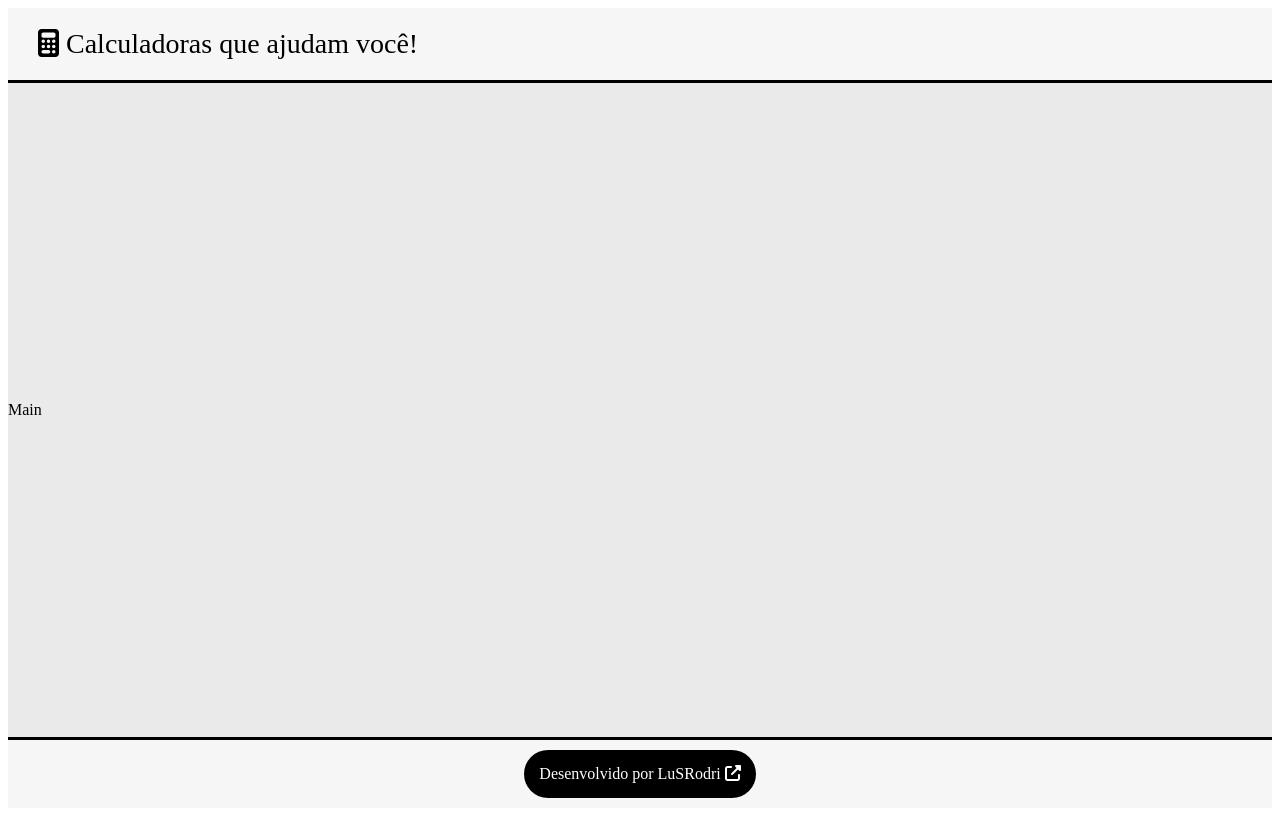
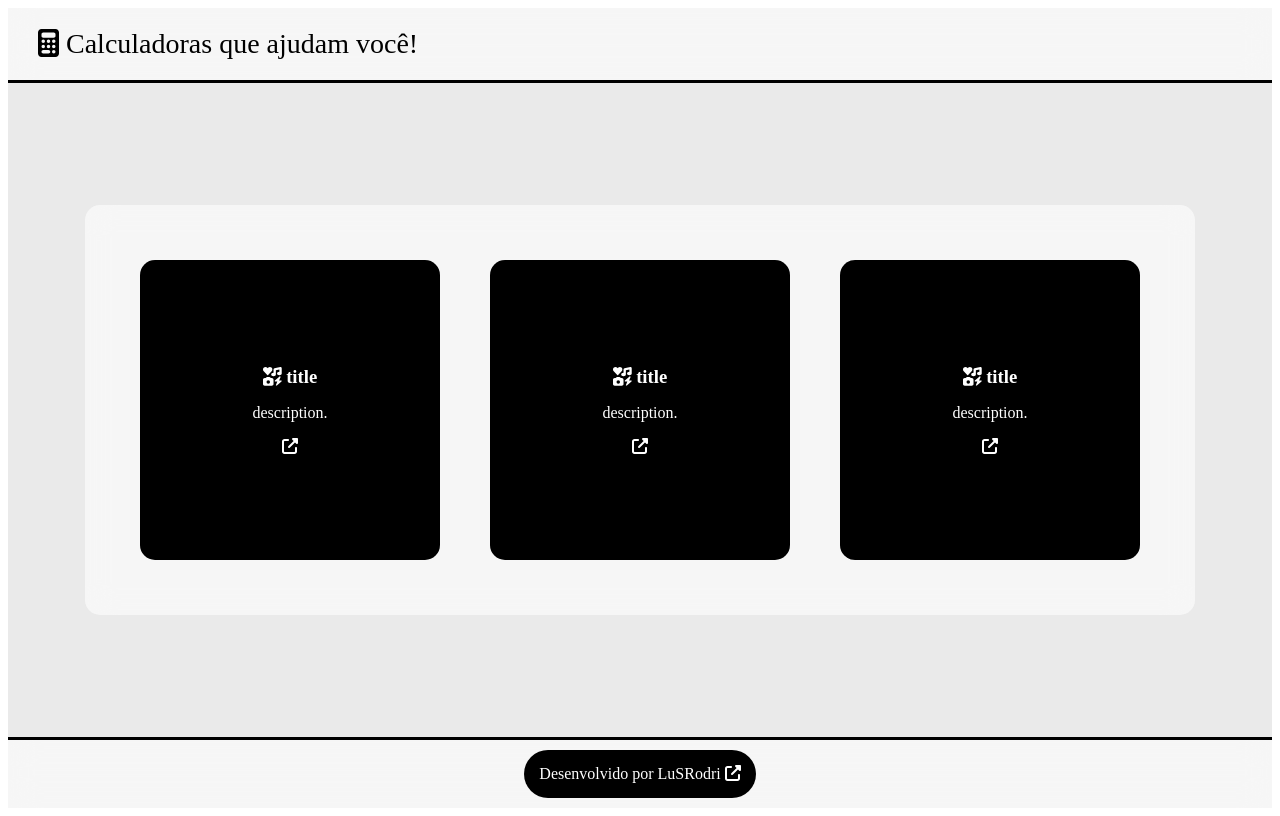
Before and after one commit to LuSrodri/calcule-pra-mim, a Next.js app: page / in a window 1280 px wide. Built offline with nearby package versions, Linux system fonts and the light colour scheme.

Commit message:
Desenvolvendo a Home

```diff
--- /dev/null
+++ b/components/Card.js
@@ -0,0 +1,16 @@
+import styles from '@/styles/Card.module.css';
+import { FontAwesomeIcon } from '@fortawesome/react-fontawesome'
+import { faIcons, faUpRightFromSquare } from '@fortawesome/free-solid-svg-icons'
+import Link from 'next/link';
+
+export default function Card({ title, icon, description, path }) {
+    return (
+        <div className={styles.Card}>
+            <Link href={path || "/"}>
+                <h3>{icon || <FontAwesomeIcon icon={faIcons} />} {title || "title"}</h3>
+                <p>{description || "description."}</p>
+                <FontAwesomeIcon icon={faUpRightFromSquare} />
+            </Link>
+        </div>
+    );
+}
--- a/components/Main.js
+++ b/components/Main.js
@@ -1,7 +1,12 @@
-
+import styles from '@/styles/Main.module.css';
+import Card from './Card';
 
 export default function Main() {
     return (
-        <main>Main</main>
+        <main className={styles.Main}>
+            <Card></Card>
+            <Card></Card>
+            <Card></Card>
+        </main>
     );
 }
--- a/pages/index.js
+++ b/pages/index.js
@@ -8,8 +8,22 @@ export default function Home() {
   return (
     <div className={styles.main}>
       <Head>
-        <title>Create Next App</title>
-        <meta name="description" content="Generated by create next app" />
+        <title>Calculadoras que ajudam você - Calcule pra mim!</title>
+
+        <meta name="description" content="Calculadoras que ajudam você. Calculadora de IMC, peso ideal." />
+        <meta name="keywords" content="calcule, calculadora, calculadoras, imc, peso, ideal, massa, corporal, índice, lusrodri, ajudar, ajudarem, altura, kg, saúde, pra, mim, ajudam" />
+
+        <meta property="og:title" content="Calculadoras que ajudam você - Calcule pra mim!" />
+        <meta property="og:type" content="website" />
+        <meta property="og:description" content="Calculadoras que ajudam você. Calculadora de IMC, peso ideal." />
+        <meta property="og:url" content="https://calculepramim.com" />
+        <meta property="og:image" content="/calcule-pra-mim-logo.png" />
+
+        <meta name="twitter:title" content="Calculadoras que ajudam você - Calcule pra mim!" />
+        <meta name="twitter:description" content="Calculadoras que ajudam você. Calculadora de IMC, peso ideal." />
+        <meta name="twitter:image" content="/calcule-pra-mim-logo.png" />
+        <meta name="twitter:card" content="summary_large_image" />
+
         <meta name="viewport" content="width=device-width, initial-scale=1" />
         <link rel="icon" href="/calcule-pra-mim-logo.png" />
       </Head>
--- /dev/null
+++ b/styles/Card.module.css
@@ -0,0 +1,36 @@
+.Card {
+  color: #fff;
+  background-color: #000000;
+  display: flex;
+  flex-direction: column;
+  justify-content: center;
+  align-items: center;
+  width: 300px;
+  height: 300px;
+  border-radius: 15px;
+  margin: 25px;
+  transition: 200ms;
+}
+
+.Card:hover {
+  cursor: pointer;
+}
+
+.Card a{
+  width: 100%;
+  height: 100%;
+  display: flex;
+  flex-direction: column;
+  justify-content: center;
+  align-items: center;
+}
+
+.Card a,
+.Card a:hover {
+  text-decoration: none;
+  color: unset;
+}
+
+.Card h3 {
+  margin: 0;
+}
--- /dev/null
+++ b/styles/Main.module.css
@@ -0,0 +1,12 @@
+.Main {
+  background-color: #ffffff95;
+  backdrop-filter: blur(15px);
+  padding: 30px;
+  display: flex;
+  flex-direction: row;
+  justify-content: center;
+  align-items: center;
+  flex-wrap: wrap;
+  align-self: center;
+  border-radius: 15px;
+}
```
